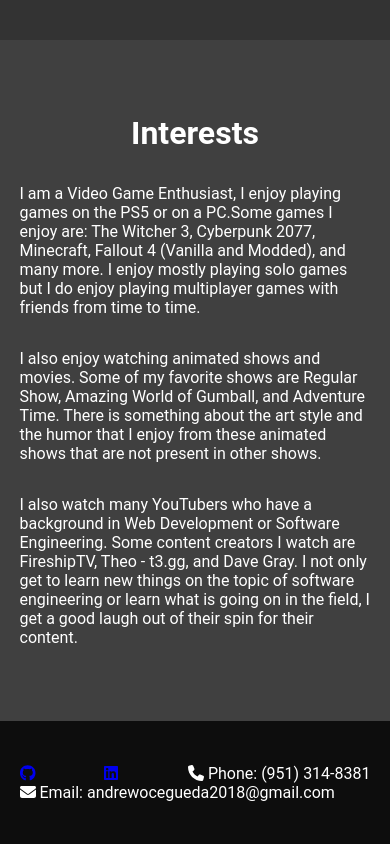
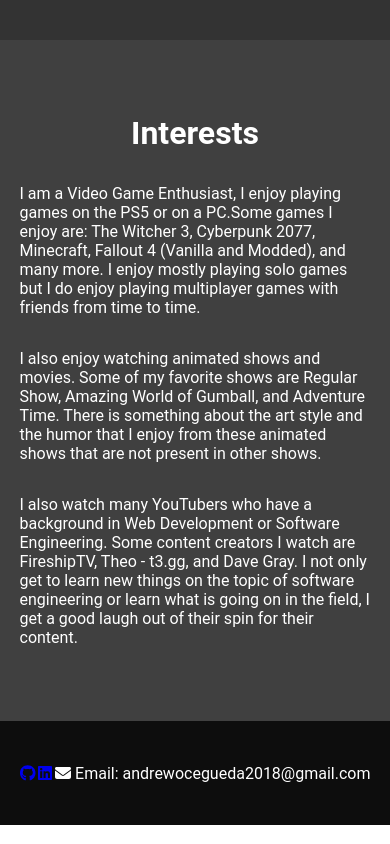
Before and after one commit to xTh3Unkn0wnx/cs-110-andrew-ocegueda-professional-website, a React (Vite) app: page / in a window 390 px wide. Shown: the part 4130-4974 px from the top of the page. Built offline with nearby package versions, Linux system fonts and the light colour scheme.

Commit message:
removed phone number in footer

```diff
--- a/src/component/Footer.jsx
+++ b/src/component/Footer.jsx
@@ -1,6 +1,6 @@
 import { FontAwesomeIcon } from '@fortawesome/react-fontawesome';
 import { faGithub, faLinkedin } from '@fortawesome/free-brands-svg-icons';
-import { faEnvelope, faPhone } from '@fortawesome/free-solid-svg-icons';
+import { faEnvelope } from '@fortawesome/free-solid-svg-icons';
 
 function Footer() {
   return (
@@ -19,9 +19,6 @@
         </a>
       </p>
       <p>
-        <FontAwesomeIcon icon={faPhone} /> Phone: (951) 314-8381
-      </p>
-      <p>
         <FontAwesomeIcon icon={faEnvelope} /> Email: andrewocegueda2018@gmail.com
       </p>
     </footer>
```
